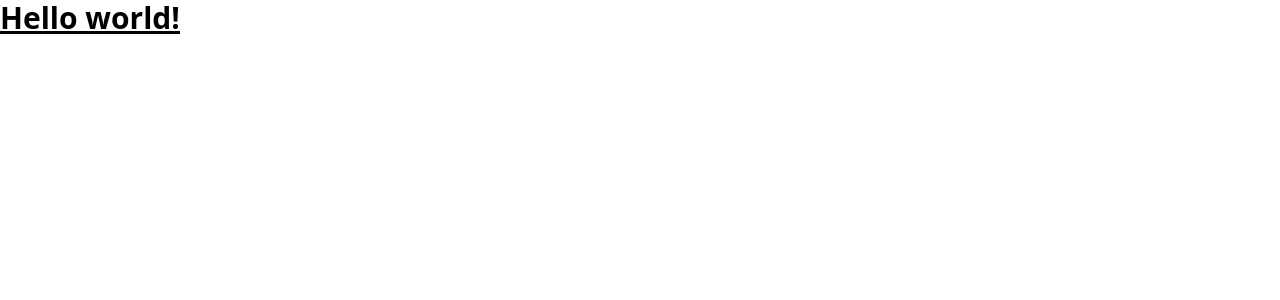
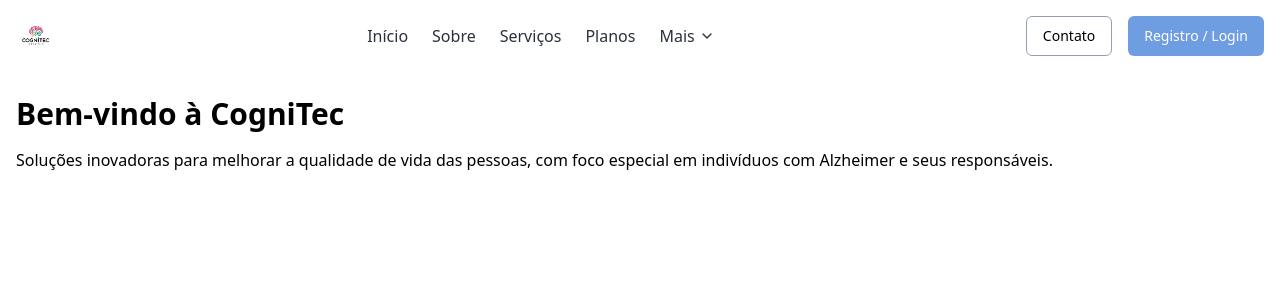
Before and after one commit to Williamlp-dev/CogniTec, a Next.js app: page / in a window 1280 px wide. Shown: the top 300 px of the page. Built offline with nearby package versions, Linux system fonts and the light colour scheme.

Commit message:
feat: Implement Navbar component with responsive design and authentication buttons

```diff
--- a/src/app/page.tsx
+++ b/src/app/page.tsx
@@ -1,7 +1,16 @@
+import { Navbar } from '@/components/navbar/navbar'
+
 export default function Home() {
   return (
-    <h1 className="text-3xl font-bold underline">
-    Hello world!
-  </h1>
-  );
+    <main className="min-h-screen">
+      <Navbar />
+      <div className="pt-24 px-4">
+        <h1 className="text-3xl font-bold">Bem-vindo à CogniTec</h1>
+        <p className="mt-4">
+          Soluções inovadoras para melhorar a qualidade de vida das pessoas, com
+          foco especial em indivíduos com Alzheimer e seus responsáveis.
+        </p>
+      </div>
+    </main>
+  )
 }
--- /dev/null
+++ b/src/components/navbar/auth-buttons.tsx
@@ -0,0 +1,27 @@
+'use client'
+
+import { Button } from '@/components/ui/button'
+import { motion } from 'framer-motion'
+import Link from 'next/link'
+
+export function AuthButtons() {
+  return (
+    <div className="hidden md:flex items-center space-x-4">
+      <motion.div whileHover={{ scale: 1.05 }} whileTap={{ scale: 0.95 }}>
+        <Link href="/contato">
+          <Button variant="outline" className="font-medium">
+            Contato
+          </Button>
+        </Link>
+      </motion.div>
+
+      <motion.div whileHover={{ scale: 1.05 }} whileTap={{ scale: 0.95 }}>
+        <Link href="/login">
+          <Button className="bg-blue text-white font-medium hover:bg-blue/90">
+            Registro / Login
+          </Button>
+        </Link>
+      </motion.div>
+    </div>
+  )
+}
--- /dev/null
+++ b/src/components/navbar/logo.tsx
@@ -0,0 +1,25 @@
+import { motion } from 'framer-motion'
+import Image from 'next/image'
+import Link from 'next/link'
+
+export function Logo() {
+  return (
+    <motion.div
+      initial={{ opacity: 0, y: -20 }}
+      animate={{ opacity: 1, y: 0 }}
+      transition={{ duration: 0.5 }}
+      className="flex items-center"
+    >
+      <Link href="/" className="flex items-center space-x-2">
+        <Image
+          src="/assets/img/CogniTec-removebg-preview.png"
+          alt="CogniTec Logo"
+          width={150}
+          height={50}
+          className="h-10 w-auto"
+          priority
+        />
+      </Link>
+    </motion.div>
+  )
+}
--- /dev/null
+++ b/src/components/navbar/mobile-menu.tsx
@@ -0,0 +1,121 @@
+'use client'
+
+import { Button } from '@/components/ui/button'
+import { AnimatePresence, motion } from 'framer-motion'
+import { ChevronDown, ChevronRight, Menu, X } from 'lucide-react'
+import Link from 'next/link'
+import { useState } from 'react'
+
+const links = [
+  { name: 'Início', href: '/' },
+  { name: 'Sobre', href: '/sobre' },
+  { name: 'Serviços', href: '/servicos' },
+  { name: 'Planos', href: '/planos' },
+]
+
+const moreLinks = [
+  { name: 'Blog', href: '/blog' },
+  { name: 'FAQ', href: '/faq' },
+  { name: 'Recursos', href: '/recursos' },
+  { name: 'Parceiros', href: '/parceiros' },
+]
+
+export function MobileMenu() {
+  const [isOpen, setIsOpen] = useState(false)
+  const [isMoreOpen, setIsMoreOpen] = useState(false)
+
+  return (
+    <div className="md:hidden">
+      <Button
+        variant="ghost"
+        size="icon"
+        onClick={() => setIsOpen(!isOpen)}
+        aria-label={isOpen ? 'Fechar menu' : 'Abrir menu'}
+      >
+        {isOpen ? <X className="h-6 w-6" /> : <Menu className="h-6 w-6" />}
+      </Button>
+
+      <AnimatePresence>
+        {isOpen && (
+          <motion.div
+            initial={{ opacity: 0, height: 0 }}
+            animate={{ opacity: 1, height: 'auto' }}
+            exit={{ opacity: 0, height: 0 }}
+            transition={{ duration: 0.3 }}
+            className="absolute top-16 left-0 right-0 bg-white shadow-md z-50 overflow-hidden"
+          >
+            <div className="px-4 py-5 space-y-4">
+              {links.map(link => (
+                <Link
+                  key={link.name}
+                  href={link.href}
+                  className="block text-gray-500 hover:text-blue font-medium py-2 transition-colors duration-200"
+                  onClick={() => setIsOpen(false)}
+                >
+                  {link.name}
+                </Link>
+              ))}
+
+              <div>
+                <button
+                  type="button"
+                  className="flex items-center justify-between w-full text-gray-500 hover:text-blue font-medium py-2 transition-colors duration-200"
+                  onClick={() => setIsMoreOpen(!isMoreOpen)}
+                >
+                  <span>Mais</span>
+                  <ChevronDown
+                    className={`h-5 w-5 transition-transform duration-200 ${isMoreOpen ? 'rotate-180' : ''}`}
+                  />
+                </button>
+
+                <AnimatePresence>
+                  {isMoreOpen && (
+                    <motion.div
+                      initial={{ opacity: 0, height: 0 }}
+                      animate={{ opacity: 1, height: 'auto' }}
+                      exit={{ opacity: 0, height: 0 }}
+                      transition={{ duration: 0.2 }}
+                      className="pl-4 space-y-2 mt-2"
+                    >
+                      {moreLinks.map(link => (
+                        <Link
+                          key={link.name}
+                          href={link.href}
+                          className="flex items-center text-gray-400 hover:text-blue py-2 transition-colors duration-200"
+                          onClick={() => {
+                            setIsMoreOpen(false)
+                            setIsOpen(false)
+                          }}
+                        >
+                          <ChevronRight className="h-4 w-4 mr-2" />
+                          {link.name}
+                        </Link>
+                      ))}
+                    </motion.div>
+                  )}
+                </AnimatePresence>
+              </div>
+
+              <div className="pt-4 flex flex-col space-y-4">
+                <Link href="/contato" onClick={() => setIsOpen(false)}>
+                  <Button
+                    variant="outline"
+                    className="w-full justify-center font-medium"
+                  >
+                    Contato
+                  </Button>
+                </Link>
+
+                <Link href="/login" onClick={() => setIsOpen(false)}>
+                  <Button className="w-full justify-center bg-blue hover:bg-blue/90 text-white font-medium">
+                    Registro / Login
+                  </Button>
+                </Link>
+              </div>
+            </div>
+          </motion.div>
+        )}
+      </AnimatePresence>
+    </div>
+  )
+}
--- /dev/null
+++ b/src/components/navbar/nav-links.tsx
@@ -0,0 +1,82 @@
+'use client'
+
+import { AnimatePresence, motion } from 'framer-motion'
+import { ChevronDown } from 'lucide-react'
+import Link from 'next/link'
+import { useState } from 'react'
+
+const links = [
+  { name: 'Início', href: '/' },
+  { name: 'Sobre', href: '/sobre' },
+  { name: 'Serviços', href: '/servicos' },
+  { name: 'Planos', href: '/planos' },
+]
+
+const moreLinks = [
+  { name: 'Blog', href: '/blog' },
+  { name: 'FAQ', href: '/faq' },
+  { name: 'Recursos', href: '/recursos' },
+  { name: 'Parceiros', href: '/parceiros' },
+]
+
+export function NavLinks() {
+  const [isOpen, setIsOpen] = useState(false)
+
+  return (
+    <nav className="hidden md:flex items-center space-x-6">
+      {links.map(link => (
+        <motion.div
+          key={link.name}
+          whileHover={{ scale: 1.05 }}
+          whileTap={{ scale: 0.95 }}
+        >
+          <Link
+            href={link.href}
+            className="text-gray-500 hover:text-blue font-medium transition-colors duration-200"
+          >
+            {link.name}
+          </Link>
+        </motion.div>
+      ))}
+
+      <div className="relative">
+        <motion.button
+          className="flex items-center text-gray-500 hover:text-blue font-medium transition-colors duration-200"
+          onClick={() => setIsOpen(!isOpen)}
+          whileHover={{ scale: 1.05 }}
+          whileTap={{ scale: 0.95 }}
+        >
+          Mais
+          <ChevronDown
+            className={`ml-1 h-4 w-4 transition-transform duration-200 ${isOpen ? 'rotate-180' : ''}`}
+          />
+        </motion.button>
+
+        <AnimatePresence>
+          {isOpen && (
+            <motion.div
+              initial={{ opacity: 0, y: 10 }}
+              animate={{ opacity: 1, y: 0 }}
+              exit={{ opacity: 0, y: 10 }}
+              transition={{ duration: 0.2 }}
+              className="absolute left-0 mt-2 w-48 rounded-md shadow-lg bg-white ring-1 ring-gray-200 ring-opacity-5 z-10"
+              onMouseLeave={() => setIsOpen(false)}
+            >
+              <div className="py-1">
+                {moreLinks.map(link => (
+                  <Link
+                    key={link.name}
+                    href={link.href}
+                    className="block px-4 py-2 text-sm text-gray-500 hover:bg-gray-100 hover:text-blue transition-colors duration-200"
+                  >
+                    {link.name}
+                  </Link>
+                ))}
+              </div>
+            </motion.div>
+          )}
+        </AnimatePresence>
+      </div>
+    </nav>
+  )
+}
--- /dev/null
+++ b/src/components/navbar/navbar.tsx
@@ -0,0 +1,50 @@
+'use client'
+
+import { motion } from 'framer-motion'
+import { useEffect, useState } from 'react'
+import { AuthButtons } from './auth-buttons'
+import { Logo } from './logo'
+import { MobileMenu } from './mobile-menu'
+import { NavLinks } from './nav-links'
+
+export function Navbar() {
+  const [scrolled, setScrolled] = useState(false)
+
+  useEffect(() => {
+    const handleScroll = () => {
+      const isScrolled = window.scrollY > 10
+      if (isScrolled !== scrolled) {
+        setScrolled(isScrolled)
+      }
+    }
+
+    window.addEventListener('scroll', handleScroll)
+    return () => {
+      window.removeEventListener('scroll', handleScroll)
+    }
+  }, [scrolled])
+
+  return (
+    <motion.header
+      initial={{ y: -100 }}
+      animate={{ y: 0 }}
+      transition={{ duration: 0.5 }}
+      className={`fixed top-0 left-0 right-0 z-50 transition-all duration-300 ${
+        scrolled
+          ? 'bg-white shadow-md py-2'
+          : 'bg-white/80 backdrop-blur-sm py-4'
+      }`}
+    >
+      <div className="container mx-auto px-4 flex items-center justify-between">
+        <Logo />
+
+        <div className="flex items-center justify-end md:justify-center flex-1">
+          <NavLinks />
+          <MobileMenu />
+        </div>
+
+        <AuthButtons />
+      </div>
+    </motion.header>
+  )
+}
```
